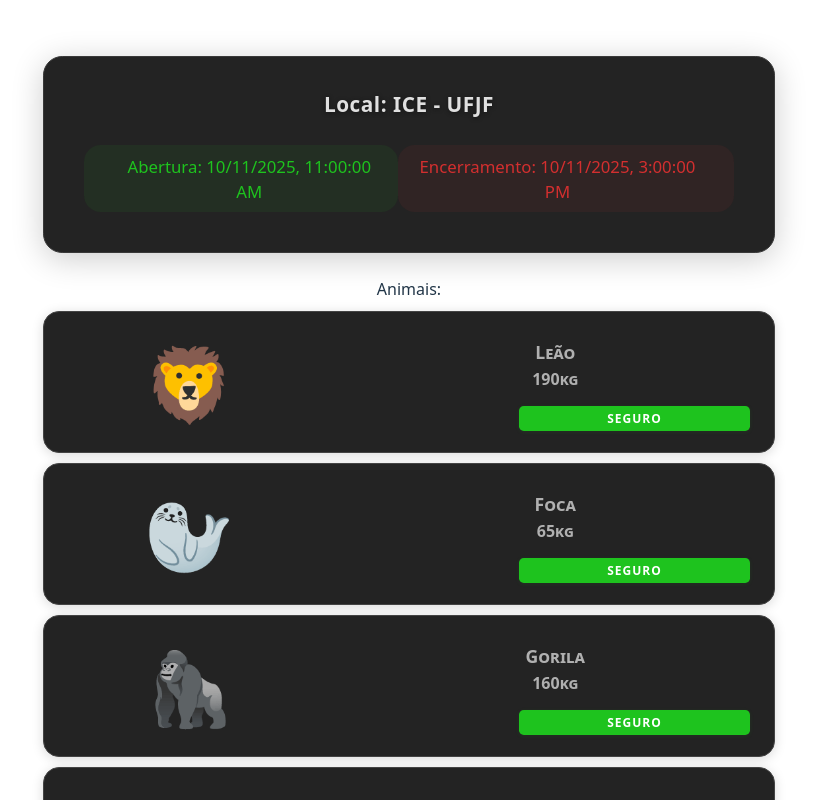
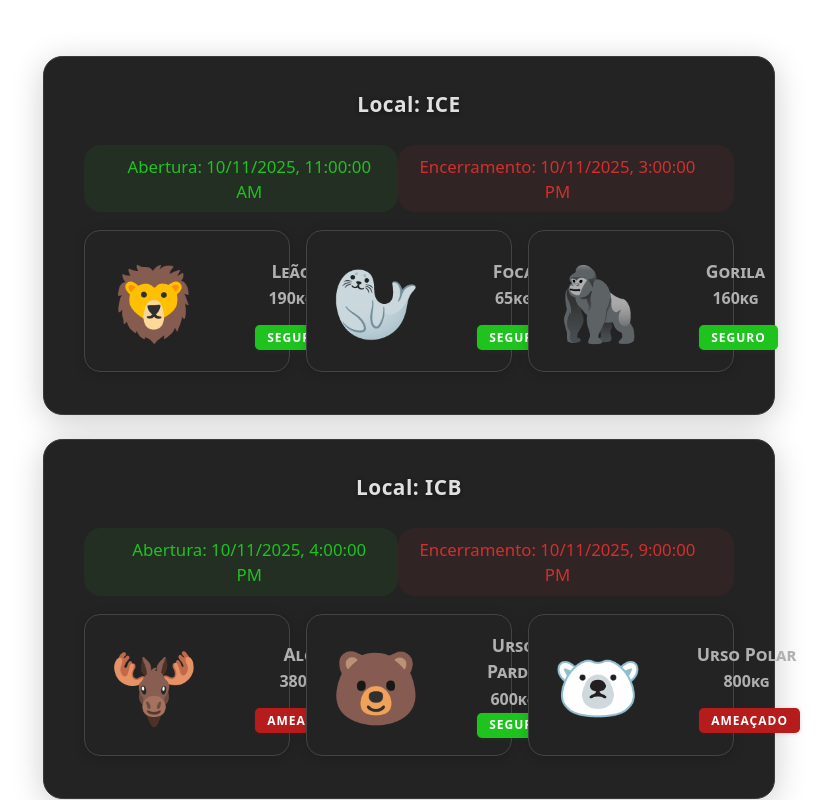
Before and after one commit to ufjf-dcc207/ufjf-dcc207-2025-3-a-atv03-RenatoNandes, a React (Vite) app: page / in a window 1280 px wide. Shown: the top 800 px of the page, without its empty margins (231-1063 px from the left). Built offline with nearby package versions, Linux system fonts and the light colour scheme.

Commit message:
Adiciona laço de exibição

```diff
--- a/src/App.tsx
+++ b/src/App.tsx
@@ -2,72 +2,53 @@
 import './App.css'
 import Exibicao from './Exibicao'
 
+type ExibicaoTuplaType = [string, string, string, Array<AnimalTuplaType>];
 type AnimalTuplaType = [string, string, number, boolean];
 
 function App() {
 
-  const exibicao1:AnimalTuplaType[] = [
+  const exibicoes: Array<ExibicaoTuplaType> = [
+    ["2025-10-11T08:00-03:00",
+      "2025-10-11T12:00-03:00",
+      "ICE",
+      [
         ["🦁", "Leão", 190.0, false],
         ["🦭", "Foca", 65.0, false],
         ["🦍", "Gorila", 160.0, false]
-  ];
-
-  const exibicao2:AnimalTuplaType[] = [
+      ]
+    ],
+    ["2025-10-11T13:00-03:00",
+      "2025-10-11T18:00-03:00",
+      'ICB',
+      [
         ["🫎", "Alce", 380.0, true],
         ["🐻", "Urso Pardo", 600.0, false],
         ["🐻‍❄️", "Urso Polar", 800.0, true]
+      ]
+    ]
   ];
 
-  // const elementosAnimais1 = [];
-  // for (let i = 0; i < exibicao1.length; i++) {
-  //   elementosAnimais1.push(
-  //     <Animal
-  //       icone={exibicao1[i][0]}
-  //       nome={exibicao1[i][1]}
-  //       peso={exibicao1[i][2]}
-  //       emExtincao={exibicao1[i][3]}
-  //       key={exibicao1[i][1]}
-  //     />
-  //   );
-  // }
+  return (
+    <div>
 
-  // const elementosAnimais2 = [];
-  // for (let i = 0; i < exibicao2.length; i++) {
-  //   elementosAnimais2.push(
-  //     <Animal
-  //       icone={exibicao2[i][0]}
-  //       nome={exibicao2[i][1]}
-  //       peso={exibicao2[i][2]}
-  //       emExtincao={exibicao2[i][3]}
-  //       key={exibicao2[i][1]}
-  //     />
-  //   );
-  // }
+      {exibicoes.map(ex =>
+        <Exibicao
+          key={ex[2]}
+          inicio={new Date(ex[0])}
+          fim={new Date(ex[1])}
+          cercado={ex[2]}>
+          {ex[3].map(an =>
+            <Animal
+              key={an[1]}
+              nome={an[1]}
+              icone={an[0]}
+              peso={an[2]}
+              emExtincao={an[3]}
+            />)}
+        </Exibicao>
+      )}
 
-  return (
-    <>
-      <div>
-        <Exibicao inicio={new Date("2025-10-11T08:00:00-03:00")} fim={new Date("2025-10-11T12:00-03:00")} cercado='ICE - UFJF'></Exibicao>
-        Animais:
-        {exibicao1.map((tupla) => <Animal
-          key={tupla[1]}
-          icone={tupla[0]}
-          nome={tupla[1]}
-          peso={tupla[2]}
-          emExtincao={tupla[3]}
-        />)}
-
-        {exibicao2.map((tupla) => <Animal
-          key={tupla[1]}
-          icone={tupla[0]}
-          nome={tupla[1]}
-          peso={tupla[2]}
-          emExtincao={tupla[3]}
-        />)}
-
-        <Exibicao inicio={new Date("2025-10-11T08:00:00-03:00")} fim={new Date("2025-10-11T12:00-03:00")} cercado='ICE - UFJF'></Exibicao>
     </div>
-    </>
   )
 }
 
```
Lines whose indentation alone changed are shown as unchanged.
